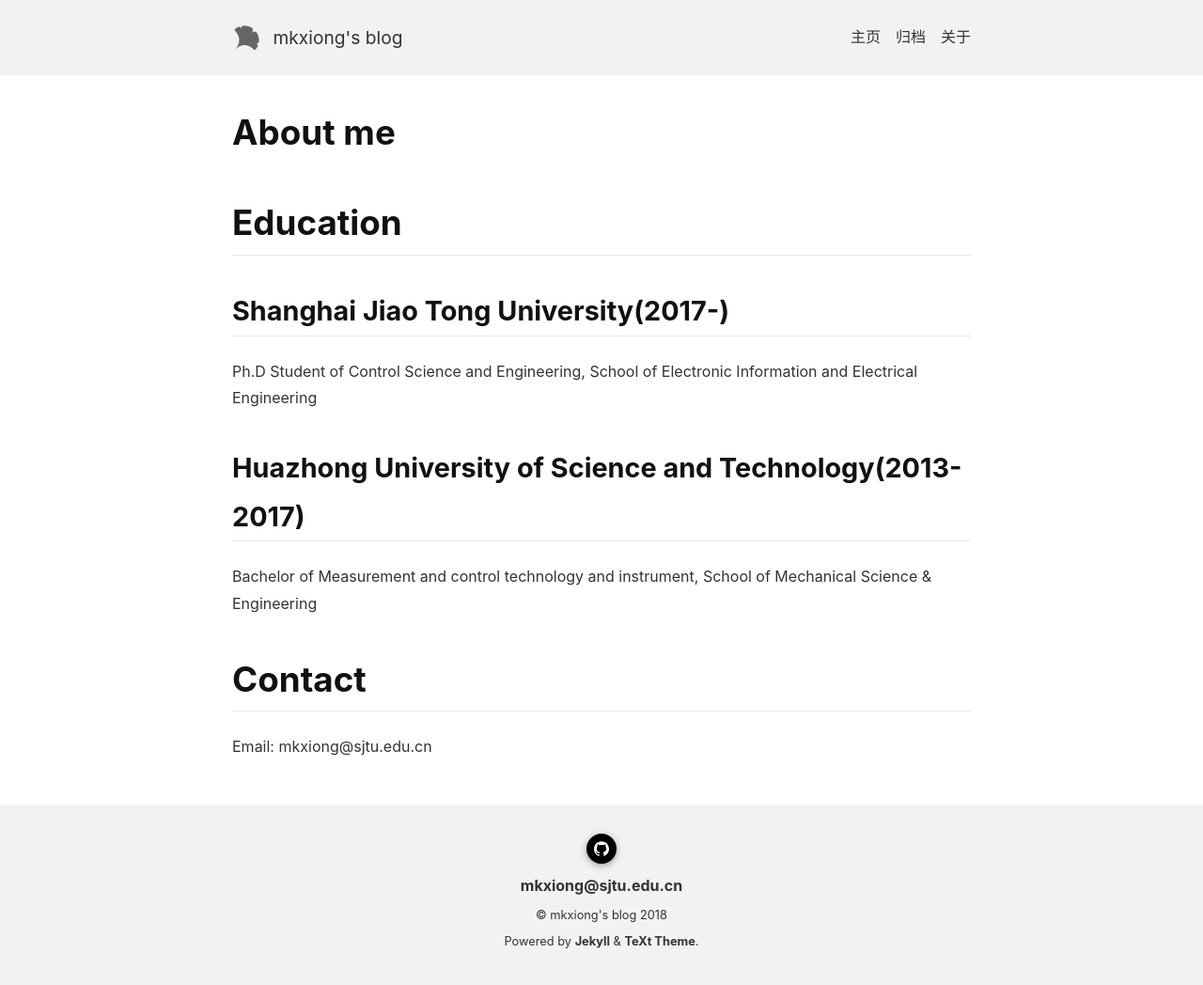
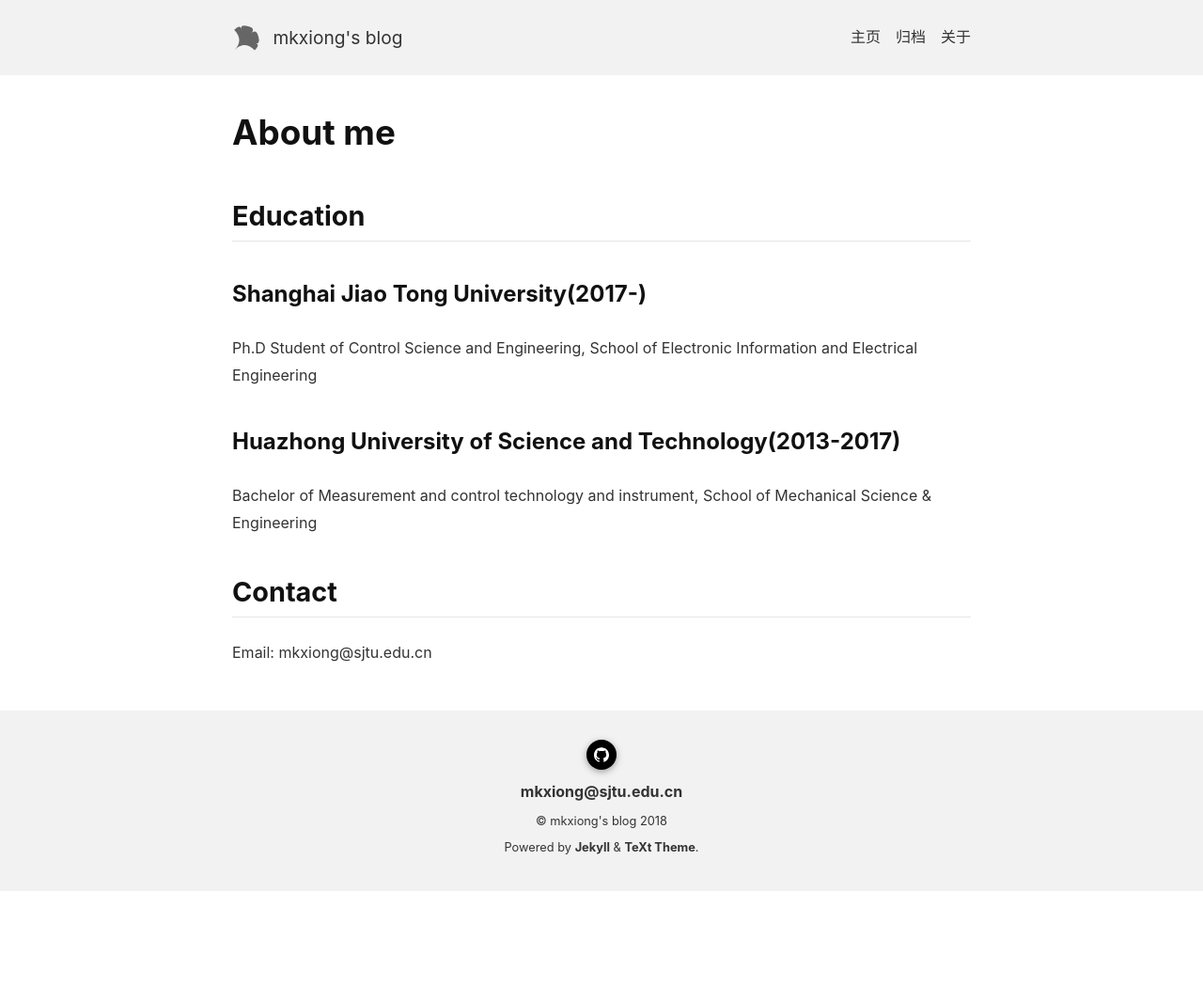
Before and after one commit to MingkangXiong/MingkangXiong.github.io, a Jekyll site: the page built from about.md, in a window 1280 px wide. Shown: the whole page at 94% size. Built offline with Jekyll 4.4.1, drawn with Linux system fonts in a browser that asks for light colours; nearby versions of some CDN libraries; after the commit the page ends 948 px from its top, so only the background shows below that.

```diff
--- a/about.md
+++ b/about.md
@@ -3,16 +3,16 @@ layout: page
 title: About me
 ---
 
-# Education
+## Education
 
-## Shanghai Jiao Tong University(2017-)
+### Shanghai Jiao Tong University(2017-)
 
 Ph.D Student of Control Science and Engineering, School of Electronic Information and Electrical Engineering
 
-## Huazhong University of Science and Technology(2013-2017)
+### Huazhong University of Science and Technology(2013-2017)
 
 Bachelor of Measurement and control technology and instrument, School of Mechanical Science & Engineering
 
-# Contact
+## Contact
 
 Email: mkxiong@sjtu.edu.cn
```
